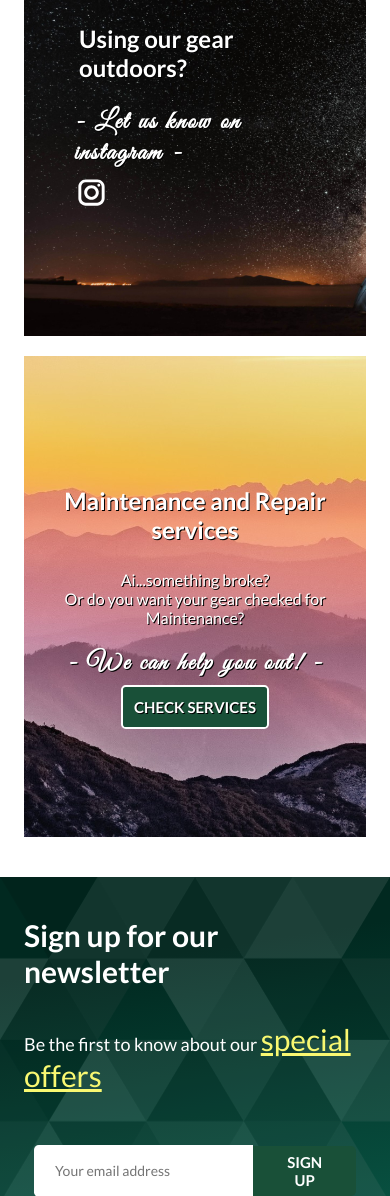
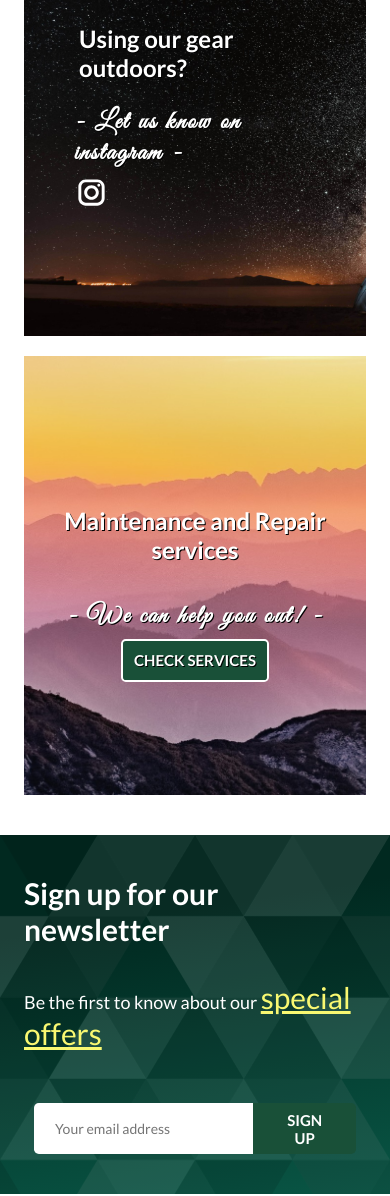
Before and after one commit to Keinna/e-commerce, a PHP site: page / in a window 390 px wide. Shown: the part 4966-6162 px from the top of the page. Run offline with PHP 8.4, Linux system fonts and the light colour scheme.

Commit message:
added styling mobile

```diff
--- a/index.html
+++ b/index.html
@@ -74,9 +74,6 @@
             <div class="banners-large">
                 <div class="banner-box-lg">
                     <h2 class="banner-box-title banner-box-title--lg">Maintenance and Repair services</h2>
-                    <p class="banner-box-title">Ai...something broke?<br>
-                        Or do you want your gear checked for Maintenance?
-                    </p>
                     <p class="banner-box-2-p italic-text">- We can help you out! -</p>
                     <a href="#" class="btn btn-primary">Check services</a>
                 </div>
--- a/styles.css
+++ b/styles.css
@@ -483,7 +483,7 @@ flex-direction: column;
 }
 @media screen and (max-width:768px) {
    .banner-box-lg{
-    height: 57vh;
+    height: 52vh;
     padding: 0 20px;
    }
 }
@@ -493,7 +493,7 @@ flex-direction: column;
 }
 
 .banner-box-title--lg{
-    margin: 1rem 0 0 0;
+    margin: 2rem 0;
 }
 
 .banner-box-lg-subtitle{
```
